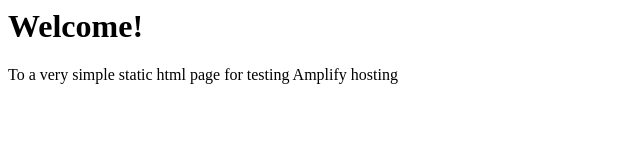
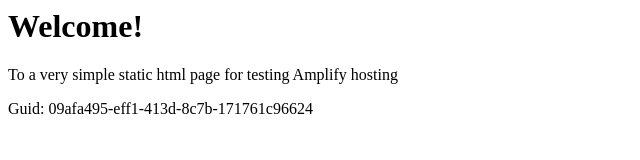
Before and after one commit to aws-aemilia-sin/Github-PR-Commit-Integration-Test-DoNotTouch-v1-preprod-ap-southeast-1, a website: page src/index.html in a window 1280 px wide. Shown: the whole page, without its empty margins (0-640 px from the left). Drawn offline with Linux system fonts and the light colour scheme.

Commit message:
commit from integ tests

```diff
--- a/src/index.html
+++ b/src/index.html
@@ -1,3 +1,5 @@
+
+
 <html lang="en">
 
 <head>
@@ -10,6 +12,6 @@
 <body>
     <h1>Welcome!</h1>
     <p>To a very simple static html page for testing Amplify hosting</p>
-</body>
+    <p>Guid: 09afa495-eff1-413d-8c7b-171761c96624</p></body>
 
 </html>
```
